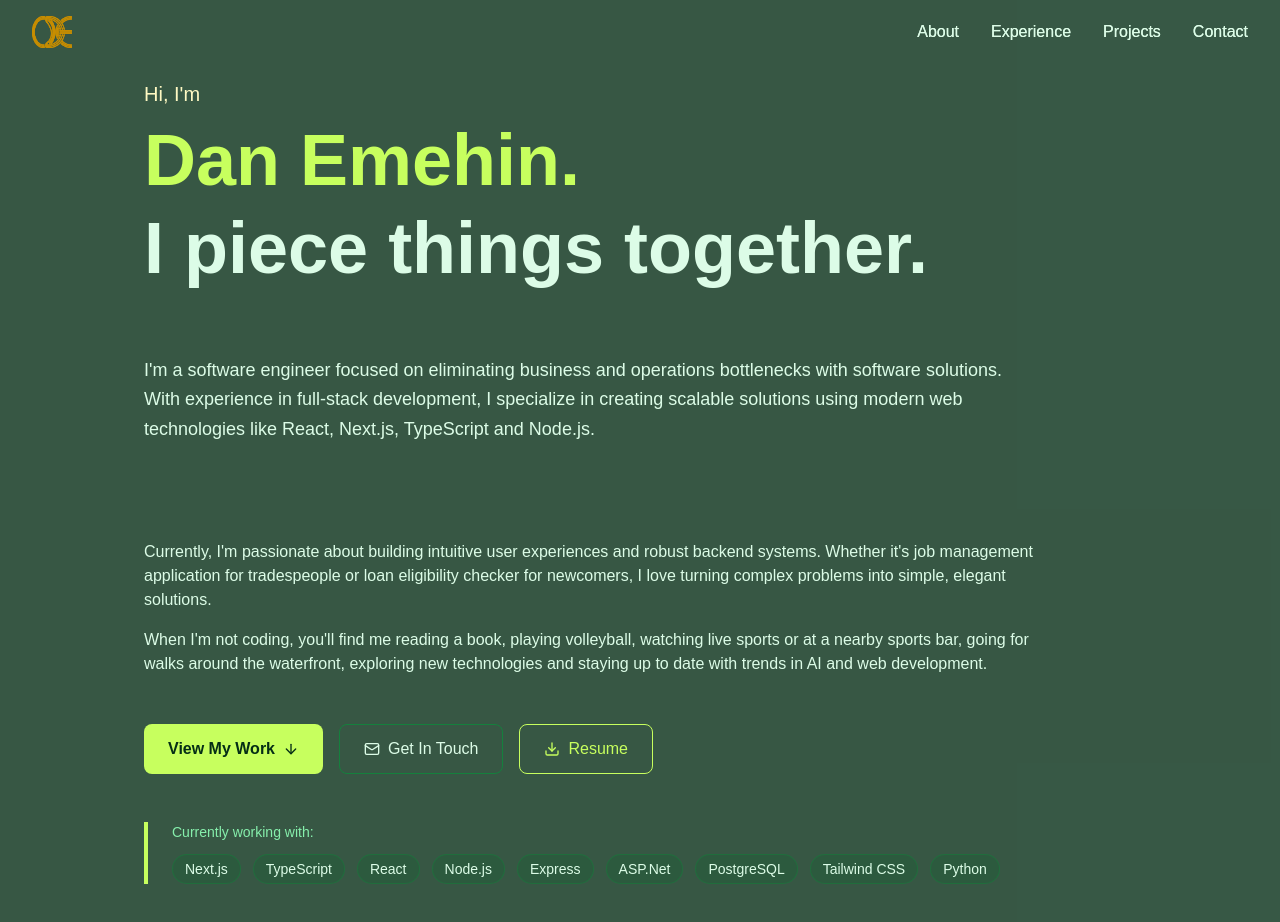
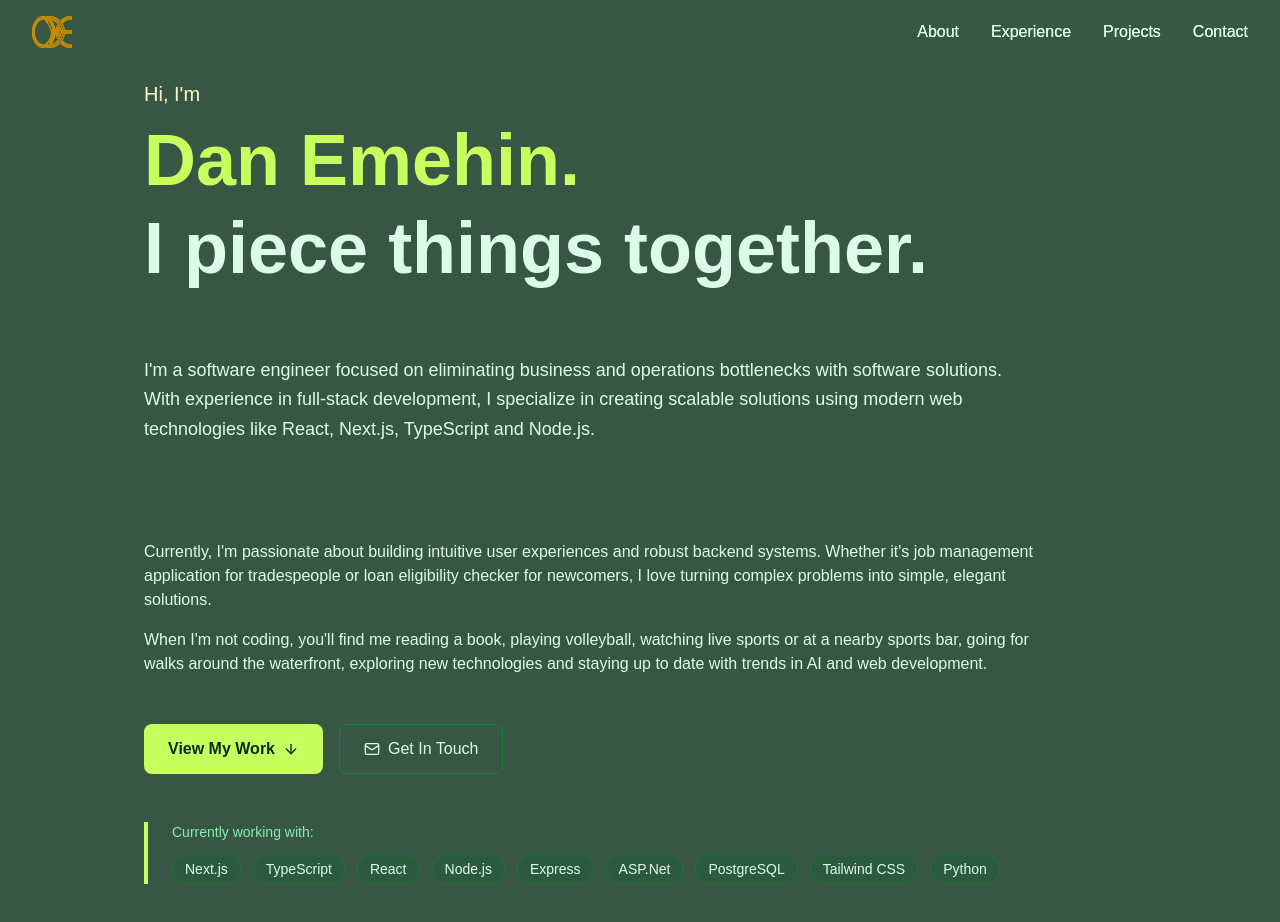
Before and after one commit to emetos05/portfolioV2, a Next.js app: page / in a window 1280 px wide. Shown: the top 922 px of the page. Built offline with nearby package versions, Linux system fonts and the light colour scheme; a web font is replaced by a local one.

Commit message:
Remove resume download link from Intro component
Removed the resume download link from the Intro component.

```diff
--- a/src/app/components/Intro.tsx
+++ b/src/app/components/Intro.tsx
@@ -73,18 +73,6 @@ const Intro: React.FC = () => {
             <Mail className="w-4 h-4" />
             Get In Touch
           </motion.a>
-
-          <motion.a
-            href="/resume.pdf"
-            target="_blank"
-            rel="noopener noreferrer"
-            className="flex items-center gap-2 px-6 py-3 border border-[#c7ff5e] text-[#c7ff5e] rounded-lg hover:bg-[#c7ff5e]/10 transition-colors"
-            whileHover={{ scale: 1.05, y: -2 }}
-            whileTap={{ scale: 0.95 }}
-          >
-            <Download className="w-4 h-4" />
-            Resume
-          </motion.a>
         </motion.div>
 
         {/* Tech Stack Preview */}
```
